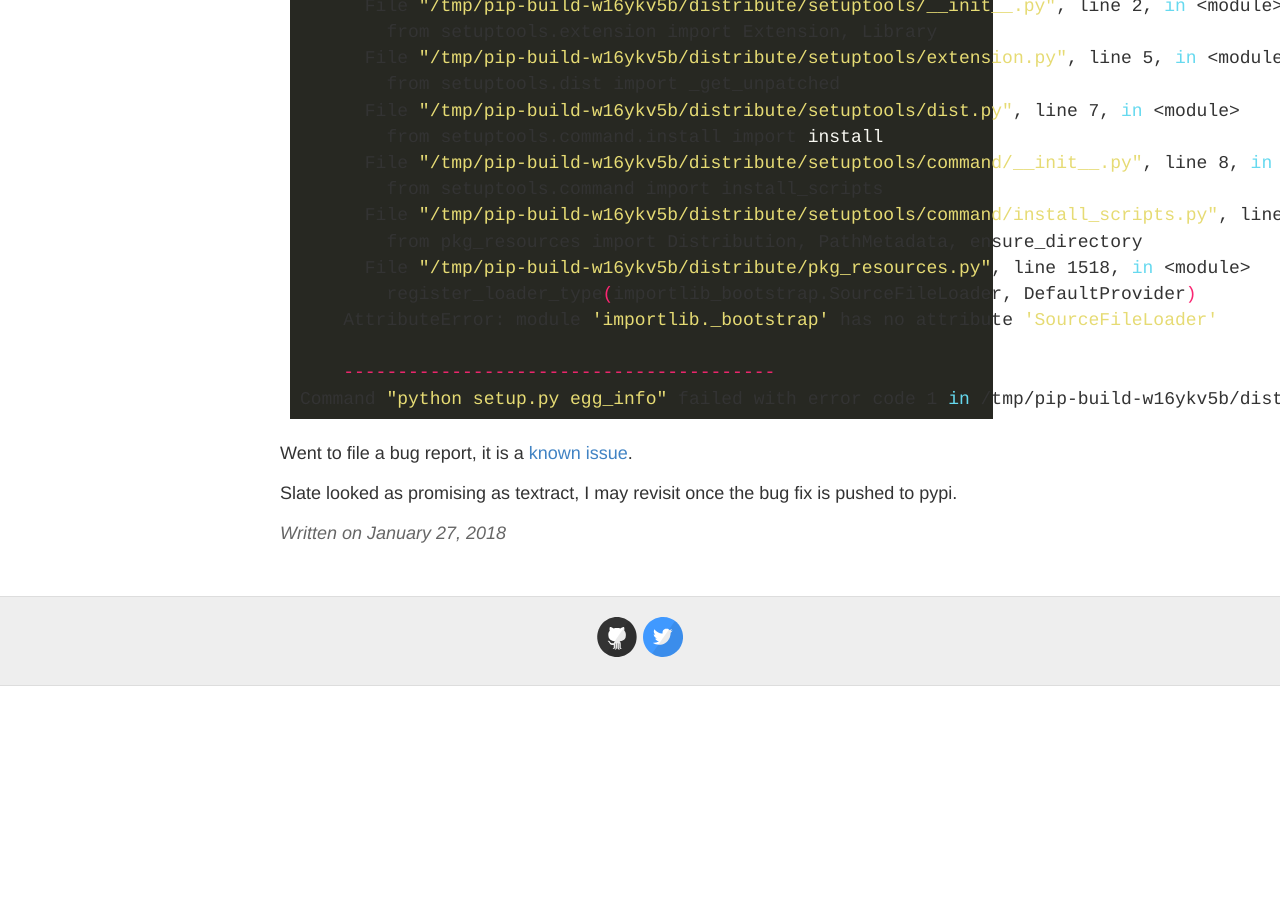
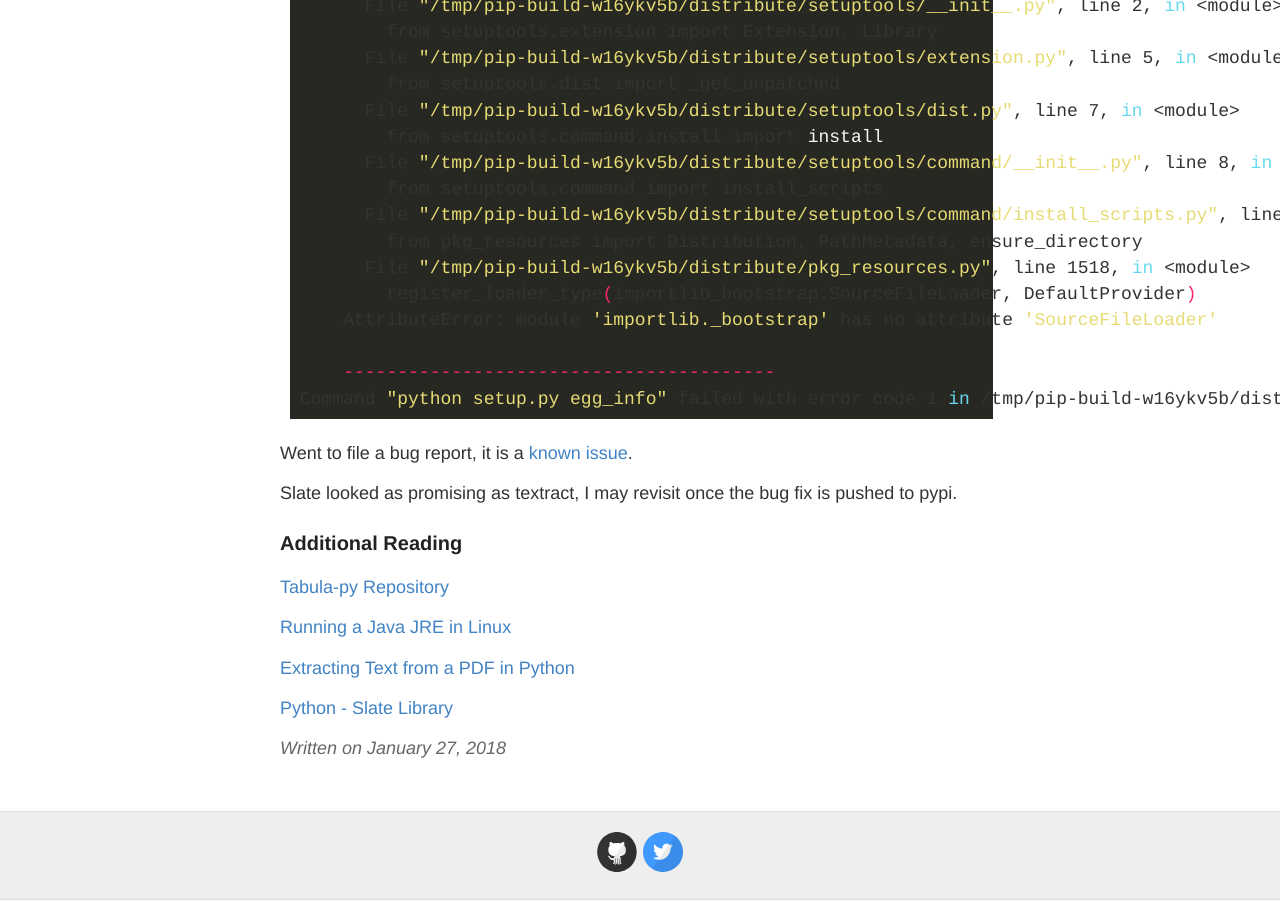
Before and after one commit to gnfrazier/gnfrazier.github.io, a Jekyll site: the page built from _posts/2018-1-27-pdf-python.md, in a window 1280 px wide and 900 px high, scrolled down 3121 px. Built offline with Jekyll 4.4.1, drawn with Linux system fonts in a browser that asks for light colours; before the commit the page ends 3807 px from its top, so only the background shows below that.

Commit message:
Add Additional Reading Block.

```diff
--- a/_posts/2018-1-27-pdf-python.md
+++ b/_posts/2018-1-27-pdf-python.md
@@ -128,3 +128,13 @@ Command "python setup.py egg_info" failed with error code 1 in /tmp/pip-build-w1
 Went to file a bug report, it is a [known issue](https://github.com/timClicks/slate/issues/38 "GitHub - Slate - Issue 38").
 
 Slate looked as promising as textract, I may revisit once the bug fix is pushed to pypi.
+
+### Additional Reading
+
+[Tabula-py Repository](https://github.com/chezou/tabula-py "GitHub - Tabula-py")
+
+[Running a Java JRE in Linux](https://www.tecmint.com/install-java-jdk-jre-in-linux/ "Tecmint - Install Java JDK...")
+
+[Extracting Text from a PDF in Python](https://stackoverflow.com/questions/34837707/extracting-text-from-a-pdf-file-using-python "StackOverflow - Extracting Text from a PDF...")
+
+[Python - Slate Library](https://pypi.python.org/pypi/slate "Pypi - Slate")
```
